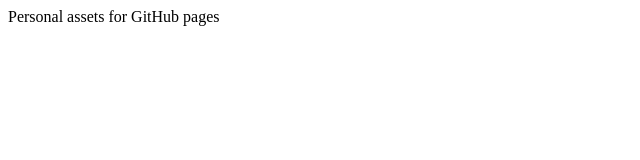
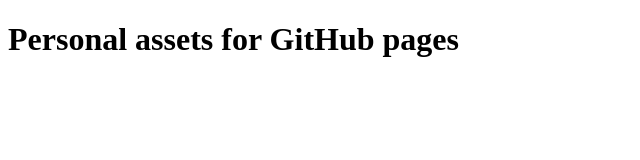
Before and after one commit to huongdp/cdn, a plain HTML site: page index.html in a window 1280 px wide. Shown: the whole page, without its empty margins (0-640 px from the left). Drawn offline with Linux system fonts and the light colour scheme.

Commit message:
Update index.html

```diff
--- a/index.html
+++ b/index.html
@@ -6,6 +6,7 @@
     <title>CDN - HuongDP</title>
 </head>
 <body>
-    Personal assets for GitHub pages
+    <h1>Personal assets for GitHub pages</h1>
+
 </body>
 </html>
```
